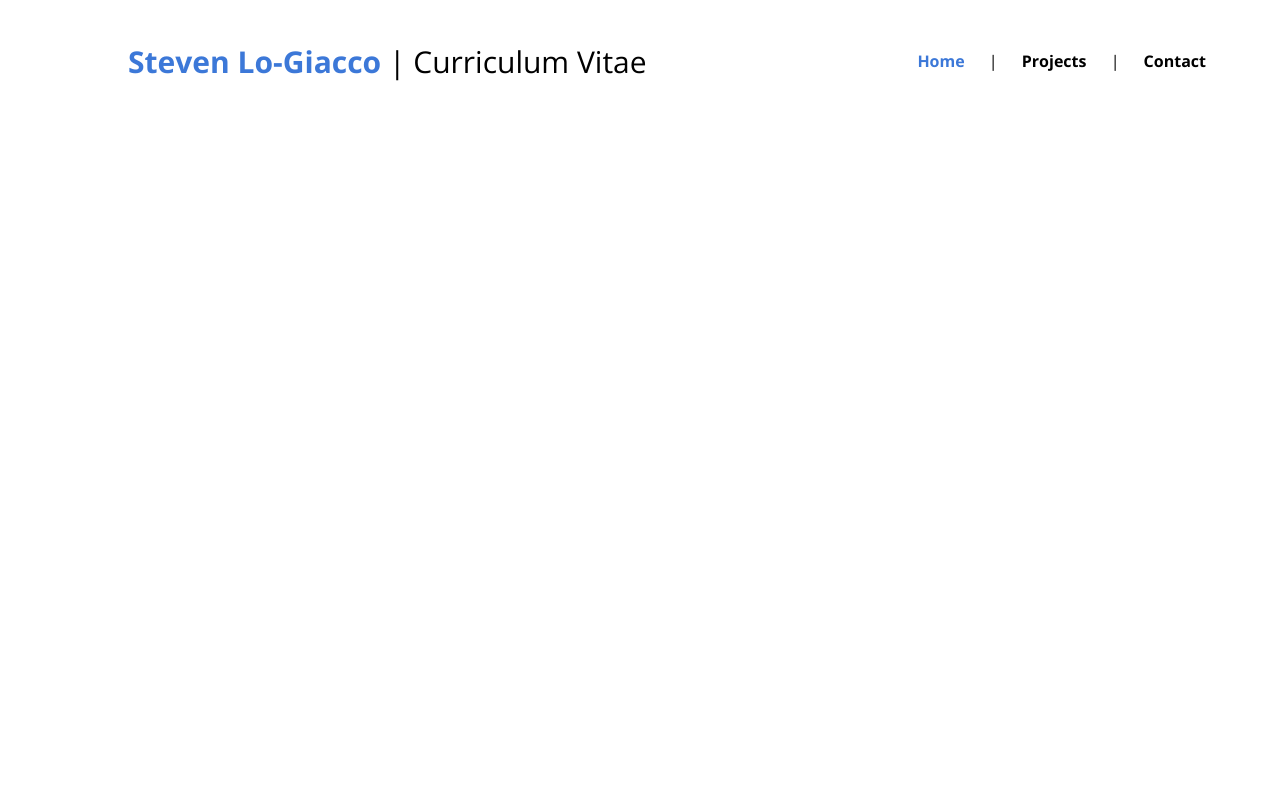
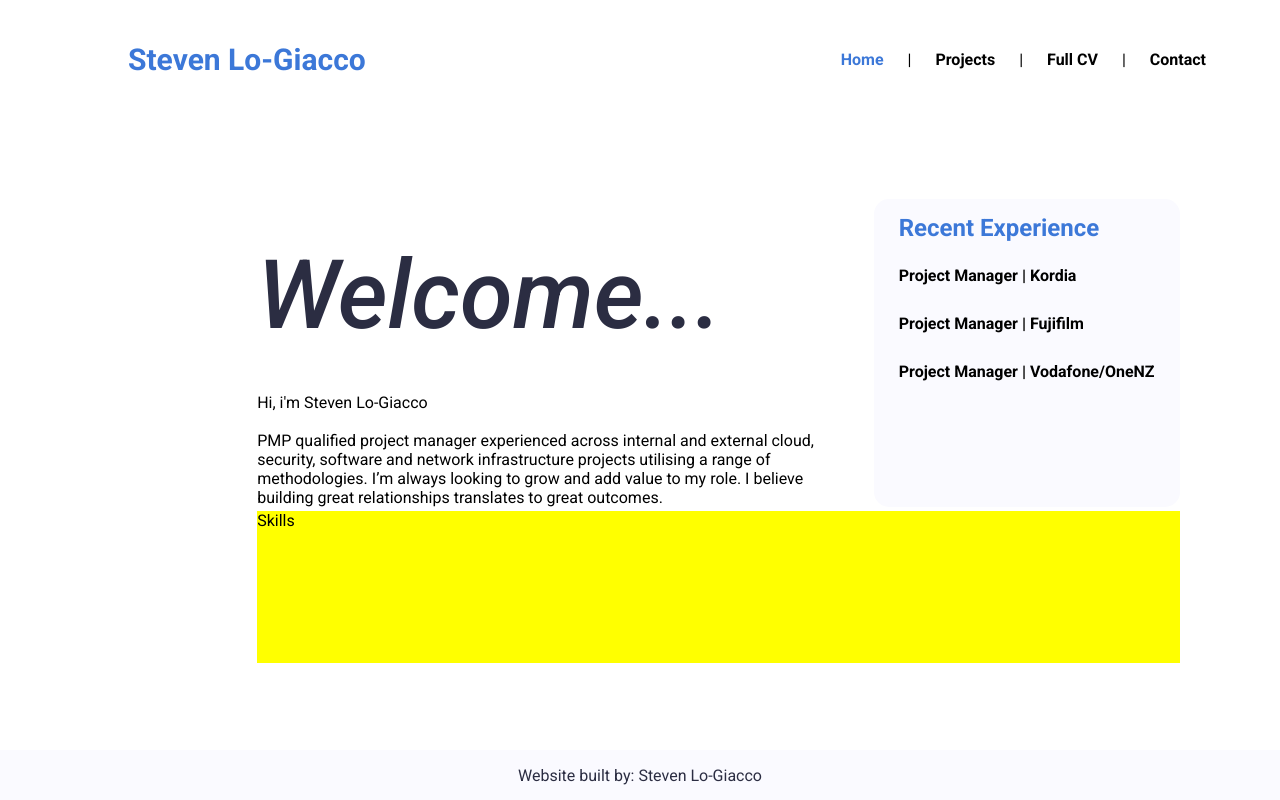
Before and after one commit to stevenlogiacco/Portfolio-Website, a plain HTML site: page index.html in a window 1280 px wide. Drawn offline with nearby package versions, Linux system fonts and the light colour scheme.

Commit message:
More work done

```diff
--- a/index.html
+++ b/index.html
@@ -2,20 +2,19 @@
 <html>
     <head>
         <title>Steven Lo-Giacco | Curriculum Vitae</title>
-        <link rel="preconnect" href="https://fonts.googleapis.com">
-        <link rel="preconnect" href="https://fonts.gstatic.com" crossorigin>
-        <link href="https://fonts.googleapis.com/css2?family=Open+Sans:ital,wght@0,300..800;1,300..800&display=swap" rel="stylesheet">
         <link rel="stylesheet" href="style.css">
     </head>
 
     <body>
         <header>
             <nav>
-                <h2 class="logo"><span>Steven Lo-Giacco</span> <span id="cv">| Curriculum Vitae</span></h2>
+                <h2 class="logo"><span>Steven Lo-Giacco</span></h2>
                 <ul>
                     <li><a href="#" id="home"> Home </a></li>
                     <li>|</li>
                     <li><a href="#"> Projects </a></li>
+                    <li>|</li>
+                    <li><a href="#"> Full CV </a></li>
                     <li>|</li>
                     <li><a href="#"> Contact </a></li>
                 </ul>
@@ -23,10 +22,31 @@
         </header>
 
         <main>
-            <div class="heroContainer">
+            <div class="herocontainer">
+                <div class="photo">
+                    <!-- <img id="profilepic" src="resources/Profile Pic.jpg" alt="Profile Photo"> -->
+                </div>
+                <div class="welcome">Welcome...</div>
+                <div class="blurb"><br><br><p>Hi, i&apos;m
+                    Steven Lo-Giacco<br><br>
+                    PMP qualified project manager experienced across internal and external cloud, security, software and network infrastructure projects utilising a range of methodologies. I’m always looking to grow and add value to my role. I believe building great relationships translates to great outcomes.
+                    </p>
+                    </div>
+                <div class="experience"><h2>Recent Experience</h2>
+                    <br>
+                    <h4>Project Manager | Kordia</h4><br>
+                    <h4>Project Manager | Fujifilm</h4><br>
+                    <h4>Project Manager | Vodafone/OneNZ</h4><br>
+                </div>
+                <div class="skills">Skills
 
+                </div>
             </div>
         </main>
 
     </body>
+
+    <footer>
+        Website built by: Steven Lo-Giacco
+    </footer>
 </html>
--- a/style.css
+++ b/style.css
@@ -1,13 +1,22 @@
+/* - Colors
+[{"name":"Blue (Crayola)","hex":"3c78d8",
+{"name":"Space cadet","hex":"2b2d42",
+{"name":"Ghost white","hex":"fafaff",*/
+
+@import url('https://fonts.googleapis.com/css2?family=Roboto:ital,wght@0,100;0,300;0,400;0,500;0,700;0,900;1,100;1,300;1,400;1,500;1,700;1,900&display=swap');
+
 * {
     margin: 0;
     padding: 0;
     box-sizing: border-box;
-    font-family: 'Open Sans', sans-serif;
+    font-family: 'Roboto', sans-serif;
   }
+
 
   /* Header and Nav Section */
 header {
     background-color: white;
+    top: 0px;
     position: sticky;
     width: 100%;
     z-index: 1;
@@ -25,18 +34,13 @@ header {
   }
 
   .logo {
-    font-family: 'Open Sans', sans-serif;
+    font-family: 'Roboto', sans-serif;
     font-size: 30px;
 
   }
 
   .logo span {
     color: #3c78d8;
-  }
-
-  #cv {
-    font-weight: 300;
-    color: black;
   }
 
   nav ul li {
@@ -46,9 +50,9 @@ header {
   }
 
   nav ul li a {
-    color: black;
     text-decoration: none;
     font-weight: bold;
+    color: black;
   }
 
   nav ul li a:hover {
@@ -65,3 +69,91 @@ header {
 
 
 /* Index Page Hero Section */
+
+.herocontainer {
+    display: grid;
+    position: relative;
+    margin-left: 100px;
+    margin-right: 100px;
+    margin-top: 100px;
+    gap: 0.25em;
+    /* Add Min-Max here to control the impact of resizing */
+    grid-template-columns: 0.5fr 2fr 1fr;
+    grid-template-rows: 1fr 1fr 1fr;
+}
+
+.photo {
+    /* background-color: #3b8d3e; */
+    grid-row: 1 / 2;
+    grid-column: 1 /2;
+}
+
+.welcome {
+    /* background-color: aqua; */
+    color: #2b2d42;
+    font-size: 2rem;
+    font-weight: 100;
+    grid-row: 1 / 2;
+    grid-column: 2 / 3;
+    display: flex;
+    flex-direction: column;
+    justify-content: flex-end;
+    font-weight: 500;
+    font-size: 6rem;
+    font-style: italic;
+}
+
+.blurb {
+    /* background-color: cornflowerblue; */
+    grid-row: 2 / 3;
+    grid-column: 2 / 3;
+    padding-right: 40px;
+}
+
+
+.experience {
+    /* background-color: chocolate; */
+    border-radius: 15px; /* Adjust the radius as needed */
+    background-color: #fafaff;
+    grid-row: 1 / 3;
+    grid-column: 3 / 4;
+    padding: 15px 25px;
+}
+
+.experience h2 {
+    color: #3c78d8;
+}
+
+.experience h4 {
+    padding: 5px 0px;
+}
+
+.skills {
+    background-color: yellow;
+    grid-row: 3 / 4;
+    grid-column: 2 / 4;
+}
+
+.photo img {
+    display: block;
+    margin-left: auto;
+    margin-right: auto;
+    max-width: 200px;
+    max-height: 200px;
+  }
+
+
+
+  /* Footer styling */
+  footer {
+    height: 50px;
+    background-color: #fafaff;
+    color: #2b2d42;
+    position: fixed;
+    bottom: 0;
+    left: 0;
+    width: 100%;
+    display: flex;
+    align-items: center;
+    justify-content: center;
+  }
```
Also changed, not shown: 2 other files.
